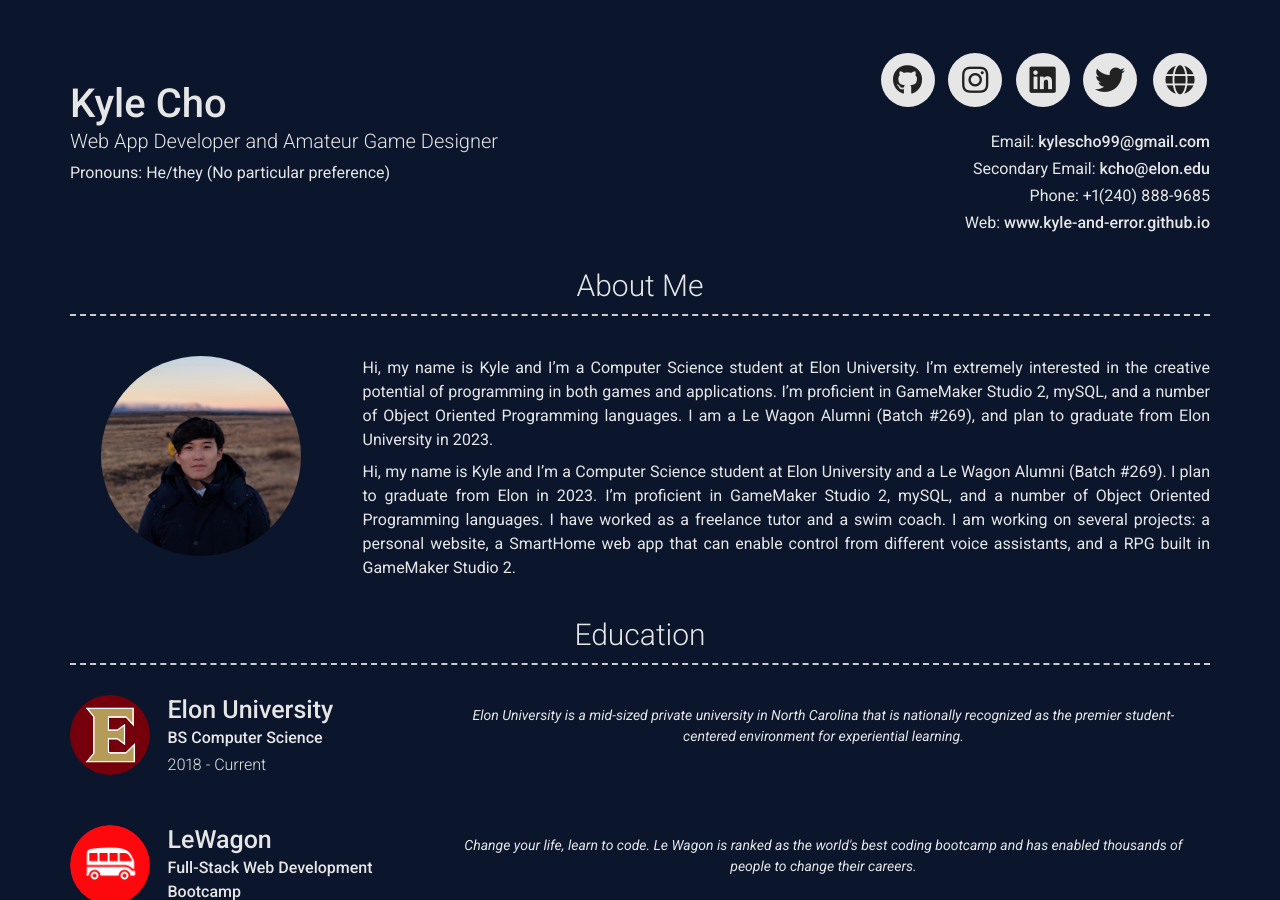
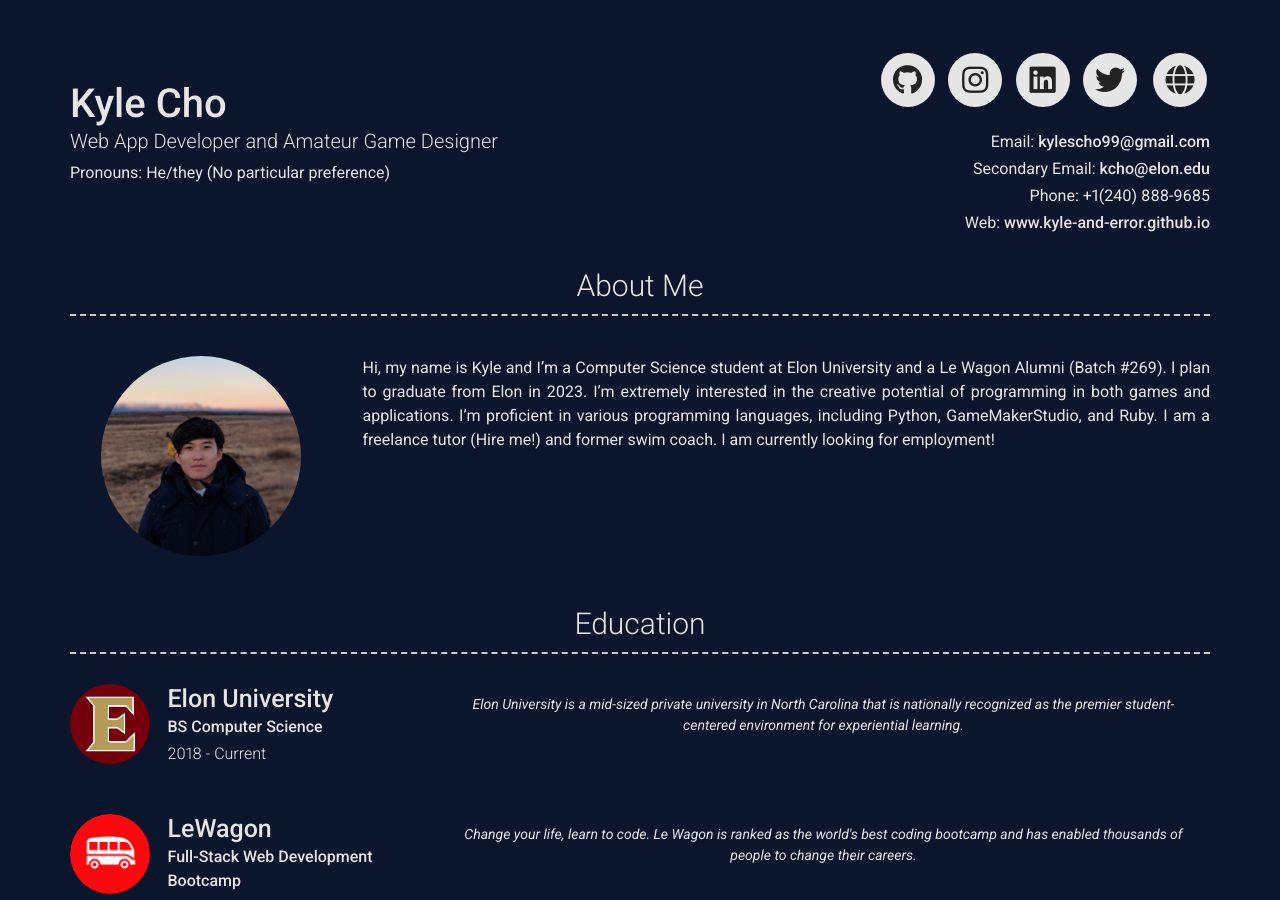
Before and after one commit to kyle-and-error/kyle-and-error.github.io, a Jekyll site: the page built from index.md, in a window 1280 px wide and 900 px high. Built offline with Jekyll 4.4.1, drawn with Linux system fonts in a browser that asks for light colours; nearby versions of some CDN libraries.

Commit message:
Projects and bio update

```diff
--- a/_config.yml
+++ b/_config.yml
@@ -52,9 +52,7 @@ additional_links:
 about_profile_image: images/profile.jpg
 image: images/bus.png
 about_content: | # this will include new lines to allow paragraphs
-  Hi, my name is Kyle and I'm a Computer Science student at Elon University. I'm extremely interested in the creative potential of programming in both games and applications. I'm proficient in GameMaker Studio 2, mySQL, and a number of Object Oriented Programming languages. I am a Le Wagon Alumni (Batch #269), and plan to graduate from Elon University in 2023.
-
-  Hi, my name is Kyle and I’m a Computer Science student at Elon University and a Le Wagon Alumni (Batch #269). I plan to graduate from Elon in 2023. I’m proficient in GameMaker Studio 2, mySQL, and a number of Object Oriented Programming languages. I have worked as a freelance tutor and  a swim coach. I am working on several projects: a personal website, a SmartHome web app that can enable control from different voice assistants, and a RPG built in GameMaker Studio 2.
+  Hi, my name is Kyle and I’m a Computer Science student at Elon University and a Le Wagon Alumni (Batch #269). I plan to graduate from Elon in 2023. I'm extremely interested in the creative potential of programming in both games and applications. I’m proficient in various programming languages, including Python, GameMakerStudio, and Ruby. I am a freelance tutor (Hire me!) and former swim coach. I am currently looking for employment!
 
 content:
 
```
Also changed, not shown: _data/projects.yml (added, +27 -0 lines).
